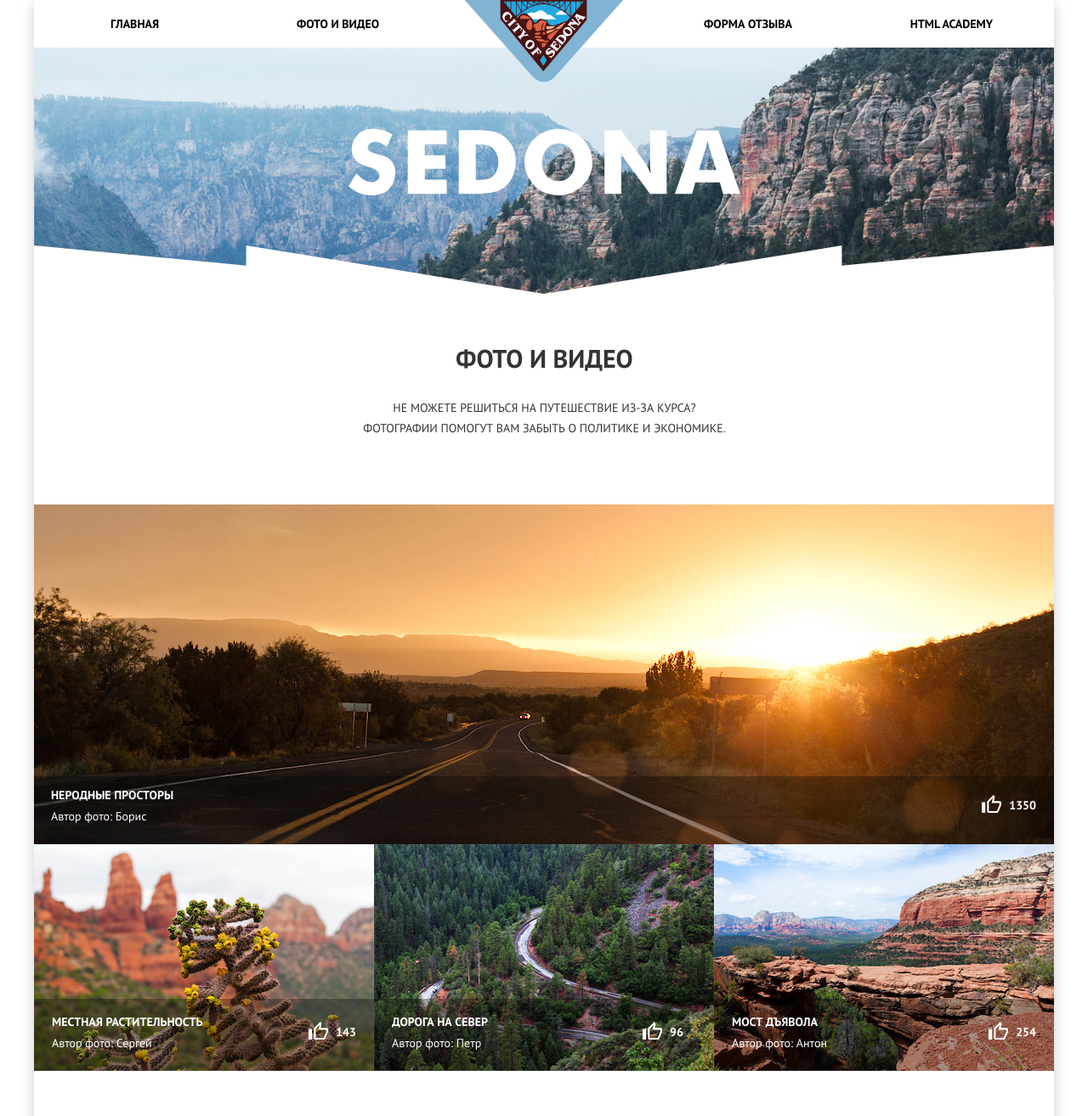
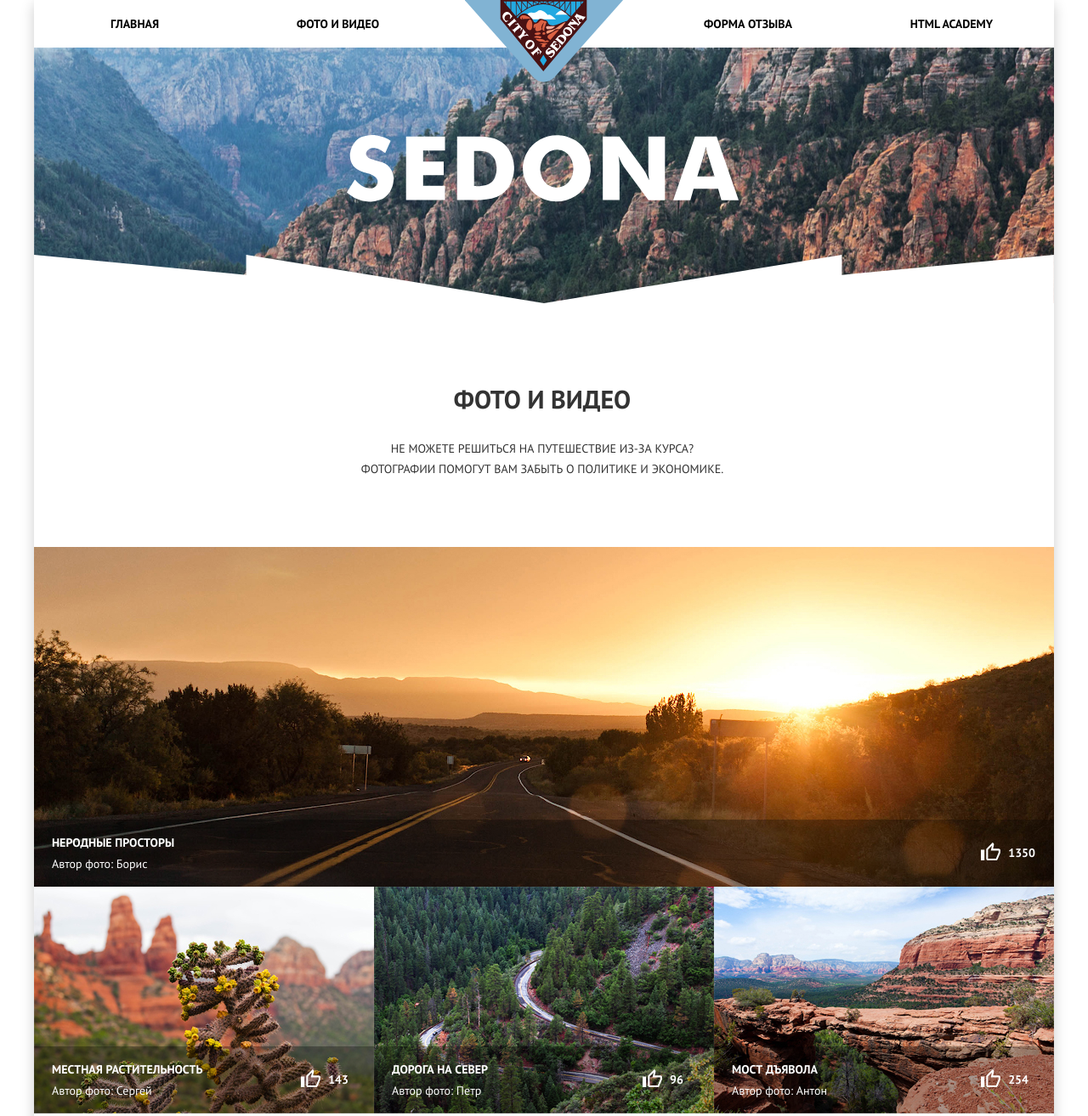
Before and after one commit to foontomas/832991-sedona-21, a website: page source/catalog.html in a window 1280 px wide. Shown: the top 1314 px of the page at 85% size. Drawn offline with nearby package versions, Linux system fonts and the light colour scheme; files that its build step writes are made by us from their sources.

Commit message:
Закончил десктопный каталог

```diff
--- a/source/catalog.html
+++ b/source/catalog.html
@@ -57,7 +57,7 @@
           <h2 class="visually-hidden">
             Приветственный баннер города Седона
           </h2>
-          <div class="intro__welcome-banner intro__welcome-banner--simple">
+          <div class="intro__welcome-banner intro__welcome-banner--simple intro__welcome-banner--catalog">
             <!--<img src="./img/welcome.svg" alt="пейзаж каньона Седоны" width="282" height="214">-->
             <!--Если учитывать, что у мокапа на баннере будет три версии и, соответственно три размера - то легче реализовать через множественный фон-->
             <!--Удалил класс у img, буду задавать фон блоку через css-->
--- a/source/less/blocks/intro.less
+++ b/source/less/blocks/intro.less
@@ -173,7 +173,18 @@
     margin-bottom: 112px;
   }
 
+  .intro__welcome-banner--catalog {
+    height: 301px;
+    background-position: 49.8% 67%, 50% 100%, center 59%;
+    margin-bottom: 100px;
+  }
+
   .intro__declare--form {
     margin-bottom: 0;
   }
+
+  .intro__declare--catalog {
+    padding-left: 18px;
+    margin-bottom: 80px;
+  }
 }
--- a/source/less/blocks/page-footer.less
+++ b/source/less/blocks/page-footer.less
@@ -63,4 +63,8 @@
     padding-right: 120px;
     padding-left: 120px;
   }
+
+  .page-footer--catalog {
+    padding-top: 104px;
+  }
 }
--- a/source/less/blocks/photo-stream.less
+++ b/source/less/blocks/photo-stream.less
@@ -189,7 +189,10 @@
     width: 100%;
     background-color: rgba(0, 0, 0, 0.3);
     color: @white;
-    padding: 15px 21px 9px 21px;
+    padding-top: 15px;
+    padding-right: 21px;
+    padding-bottom: 3px;
+    padding-left: 21px;
     box-sizing: border-box;
     display: flex;
     bottom: 0;
@@ -204,6 +207,7 @@
     grid-template-columns: auto auto auto;
     justify-content: center;
     grid-template-areas: "highway highway highway" "plants northroad bridge";
+    margin-bottom: 43px;
   }
 
   .photo-stream__item {
@@ -214,6 +218,17 @@
     border: none;
   }
 
+  .photo-stream__item--1 .photo-stream__text-block {
+    padding-left: 21px;
+    padding-right: 22px;
+    padding-top: 15px;
+  }
+
+  .photo-stream__item--2 .photo-stream__text-block,
+  .photo-stream__item--4 .photo-stream__text-block {
+    padding-right: 30px;
+  }
+
   .photo-stream__picture {
     display: flex;
   }
--- a/source/less/blocks/video-section.less
+++ b/source/less/blocks/video-section.less
@@ -20,6 +20,10 @@
 .video-section__content {
   width: 100%;
   height: 201px;
+  background-image: url("../img/video-mobile.jpg");
+  background-repeat: no-repeat;
+  background-size: cover;
+  background-position: bottom;
 }
 
 .video-section__range-filter {
@@ -202,12 +206,19 @@
     padding-left: 199px;
   }
 
+  .video-section__p {
+    margin-left: 176px;
+    margin-right: 177px;
+    margin-bottom: 78px;
+  }
+
   .video-section__content {
     height: 500px;
   }
 
   .video-section__range-filter {
     width: 800px;
+    bottom: 4px;
   }
 
   .video-section__range-controls {
```
Also changed, not shown: source/img/video-mobile.jpg (added).
